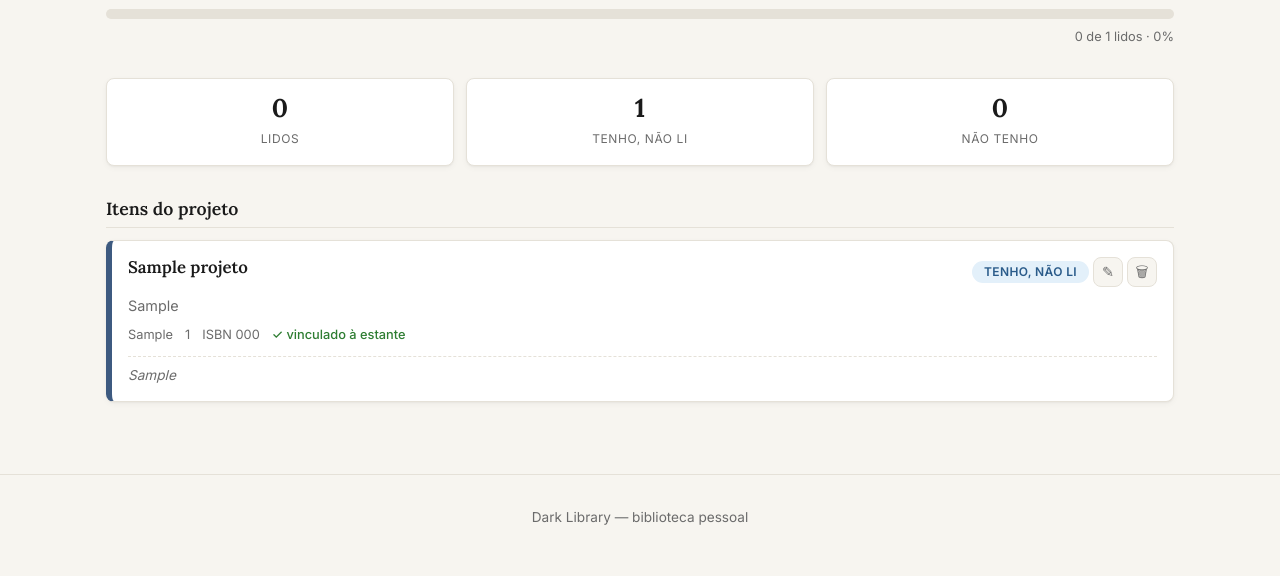
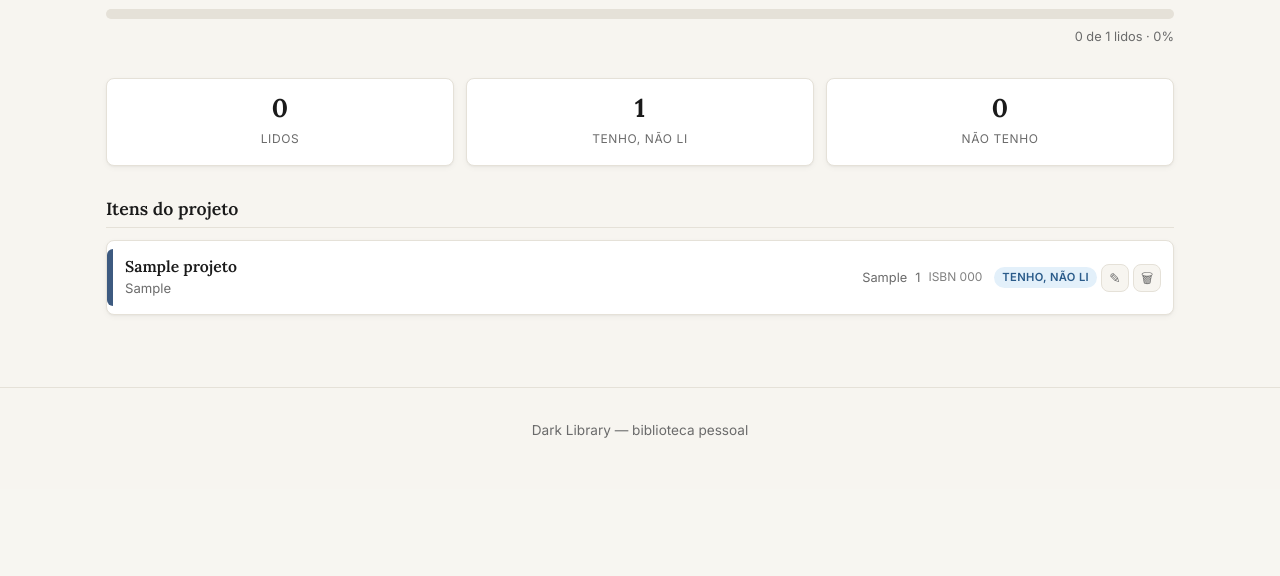
Before and after one commit to sheppita/darklibrary, a Flask app: page /projetos/1 in a window 1280 px wide. Shown: the part 478-1054 px from the top of the page. After the commit the page ends 916 px from the top, so only its background shows below. Run offline with Flask 3, Linux system fonts and the light colour scheme; tables that the repository leaves empty hold one stand-in row (values such as "Sample post"); some libraries are stand-ins or nearby versions.

```diff
--- a/static/estilo.css
+++ b/static/estilo.css
@@ -1097,61 +1097,106 @@ input:focus, select:focus, textarea:focus {
 }
 
 /* ─────────────────────────────────────────────
-   22. Itens de projeto — cards
+   22. Itens de projeto — lista compacta
    ───────────────────────────────────────────── */
 
 .lista-itens {
     display: flex;
     flex-direction: column;
-    gap: var(--esp-3);
+    gap: var(--esp-2);
 }
 
 .card-item {
+    display: flex;
+    align-items: center;
+    gap: var(--esp-3);
     background-color: var(--cor-superficie);
     border: 1px solid var(--cor-borda);
-    border-left: 6px solid var(--cor-borda);
     border-radius: var(--raio);
-    padding: var(--esp-4);
+    padding: var(--esp-2) var(--esp-3) var(--esp-2) 0;
     box-shadow: var(--sombra-suave);
+    min-height: 56px;
+}
+
+/* Tarja de cor à esquerda, cor conforme o status */
+.card-item-tarja {
+    flex: 0 0 6px;
+    align-self: stretch;
+    border-radius: var(--raio) 0 0 var(--raio);
+    background-color: var(--cor-borda);
+}
+
+.card-item-li .card-item-tarja {
+    background-color: #4a7c59;
+}
+
+.card-item-tenho_nao_li .card-item-tarja {
+    background-color: #3d5a80;
+}
+
+.card-item-nao_tenho .card-item-tarja {
+    background-color: #b8b0a0;
+}
+
+/* Bloco título + autor, ocupa o espaço flexível */
+.card-item-principal {
+    flex: 1 1 auto;
+    min-width: 0; /* permite o título truncar com ellipsis */
     display: flex;
     flex-direction: column;
-    gap: var(--esp-2);
-}
-
-/* Cor da tarja lateral varia conforme o status */
-
-.card-item-li {
-    border-left-color: #4a7c59;
-}
-
-.card-item-tenho_nao_li {
-    border-left-color: #3d5a80;
-}
-
-.card-item-nao_tenho {
-    border-left-color: #b8b0a0;
-}
-
-.card-item-cabecalho {
-    display: flex;
-    align-items: flex-start;
-    justify-content: space-between;
-    gap: var(--esp-3);
+    gap: 2px;
+    padding: var(--esp-2) 0;
 }
 
 .card-item-titulo {
     font-family: var(--fonte-titulo);
-    font-size: 1.05rem;
+    font-size: 0.98rem;
     font-weight: 600;
     line-height: 1.25;
+    color: var(--cor-texto);
+    overflow: hidden;
+    text-overflow: ellipsis;
+    white-space: nowrap;
 }
 
+.card-item-autor {
+    font-size: 0.82rem;
+    color: var(--cor-texto-suave);
+    overflow: hidden;
+    text-overflow: ellipsis;
+    white-space: nowrap;
+}
+
+/* Meta: país · ano · ISBN */
+.card-item-meta {
+    flex: 0 0 auto;
+    display: flex;
+    gap: var(--esp-2);
+    font-size: 0.8rem;
+    color: var(--cor-texto-suave);
+    white-space: nowrap;
+}
+
+.card-item-isbn {
+    font-size: 0.75rem;
+    opacity: 0.85;
+}
+
+/* Ações: status + editar + excluir, à direita */
+.card-item-acoes {
+    flex: 0 0 auto;
+    display: inline-flex;
+    align-items: center;
+    gap: var(--esp-1);
+}
+
+/* Badge de status */
 .card-item-status {
-    font-size: 0.75rem;
+    font-size: 0.7rem;
     font-weight: 600;
     text-transform: uppercase;
     letter-spacing: 0.03em;
-    padding: 2px var(--esp-3);
+    padding: 2px var(--esp-2);
     border-radius: 999px;
     white-space: nowrap;
     background-color: var(--cor-fundo);
@@ -1173,67 +1218,18 @@ input:focus, select:focus, textarea:focus {
     color: #7a7568;
 }
 
-.card-item-autor {
-    font-size: 0.9rem;
-    color: var(--cor-texto-suave);
-}
-
-.card-item-meta {
-    display: flex;
-    flex-wrap: wrap;
-    gap: var(--esp-3);
-    font-size: 0.8rem;
-    color: var(--cor-texto-suave);
-}
-
-.card-item-vinculo {
-    color: #2e7d32;
-    font-weight: 500;
-}
-
-.card-item-obs {
-    font-size: 0.85rem;
-    color: var(--cor-texto-suave);
-    font-style: italic;
-    border-top: 1px dashed var(--cor-borda);
-    padding-top: var(--esp-2);
-    margin-top: var(--esp-1);
-}
-/* ─────────────────────────────────────────────
-   23. Etapa 3 — ações no cabeçalho e no card de item
-   ───────────────────────────────────────────── */
-
-.pagina-cabecalho-acoes {
-    display: flex;
-    align-items: center;
-    gap: var(--esp-3);
-    flex-wrap: wrap;
-    justify-content: flex-end;
-}
-
-.botao-pequeno {
-    font-size: 0.85rem;
-    padding: var(--esp-1) var(--esp-3);
-}
-
-.card-item-acoes {
-    display: inline-flex;
-    align-items: center;
-    gap: var(--esp-1);
-    flex-shrink: 0;
-}
-
+/* Botão pequeno ✎/🗑 (mesmo estilo dos card-acao de livro) */
 .card-item-acao {
     display: inline-flex;
     align-items: center;
     justify-content: center;
-    width: 30px;
-    height: 30px;
+    width: 28px;
+    height: 28px;
     border-radius: var(--raio);
     background-color: var(--cor-fundo);
     border: 1px solid var(--cor-borda);
     color: var(--cor-texto-suave);
-    font-size: 0.9rem;
+    font-size: 0.85rem;
     text-decoration: none;
     transition: background-color 0.12s ease, color 0.12s ease, border-color 0.12s ease;
 }
--- a/templates/projeto.html
+++ b/templates/projeto.html
@@ -49,33 +49,32 @@
         <div class="lista-itens">
             {% for item in itens %}
                 <div class="card-item card-item-{{ item.status }}">
-                    <div class="card-item-cabecalho">
+
+                    <div class="card-item-tarja" aria-hidden="true"></div>
+
+                    <div class="card-item-principal">
                         <div class="card-item-titulo">{{ item.titulo }}</div>
-                        <div class="card-item-acoes">
-                            <div class="card-item-status card-item-status-{{ item.status }}">
-                                {{ status_rotulo[item.status] }}
-                            </div>
-                            <a class="card-item-acao"
-                               href="{{ url_for('item_editar', projeto_id=projeto.id, item_id=item.id) }}"
-                               title="Editar">✎</a>
-                            <a class="card-item-acao card-item-acao-perigo"
-                               href="{{ url_for('item_excluir', projeto_id=projeto.id, item_id=item.id) }}"
-                               title="Excluir">🗑</a>
-                        </div>
+                        <div class="card-item-autor">{{ item.autor }}</div>
                     </div>
-
-                    <div class="card-item-autor">{{ item.autor }}</div>
 
                     <div class="card-item-meta">
                         {% if item.pais %}<span>{{ item.pais }}</span>{% endif %}
                         {% if item.ano %}<span>{{ item.ano }}</span>{% endif %}
-                        {% if item.isbn %}<span>ISBN {{ item.isbn }}</span>{% endif %}
-                        {% if item.livro_id %}<span class="card-item-vinculo">✓ vinculado à estante</span>{% endif %}
+                        {% if item.isbn %}<span class="card-item-isbn">ISBN {{ item.isbn }}</span>{% endif %}
                     </div>
 
-                    {% if item.observacoes %}
-                        <div class="card-item-obs">{{ item.observacoes }}</div>
-                    {% endif %}
+                    <div class="card-item-acoes">
+                        <div class="card-item-status card-item-status-{{ item.status }}">
+                            {{ status_rotulo[item.status] }}
+                        </div>
+                        <a class="card-item-acao"
+                           href="{{ url_for('item_editar', projeto_id=projeto.id, item_id=item.id) }}"
+                           title="Editar">✎</a>
+                        <a class="card-item-acao card-item-acao-perigo"
+                           href="{{ url_for('item_excluir', projeto_id=projeto.id, item_id=item.id) }}"
+                           title="Excluir">🗑</a>
+                    </div>
+
                 </div>
             {% endfor %}
         </div>
```
Also changed, not shown: other parts of static/estilo.css (+40 -7 lines).
